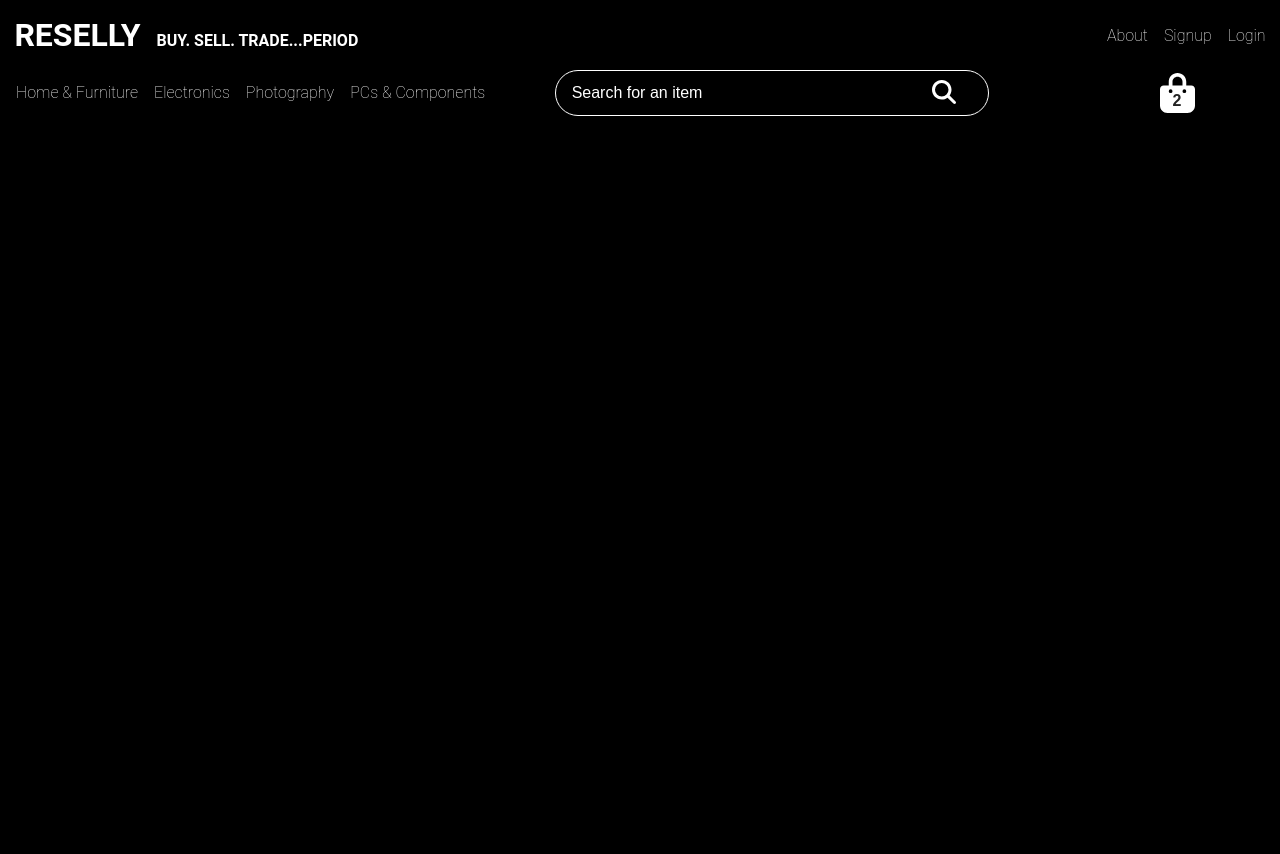
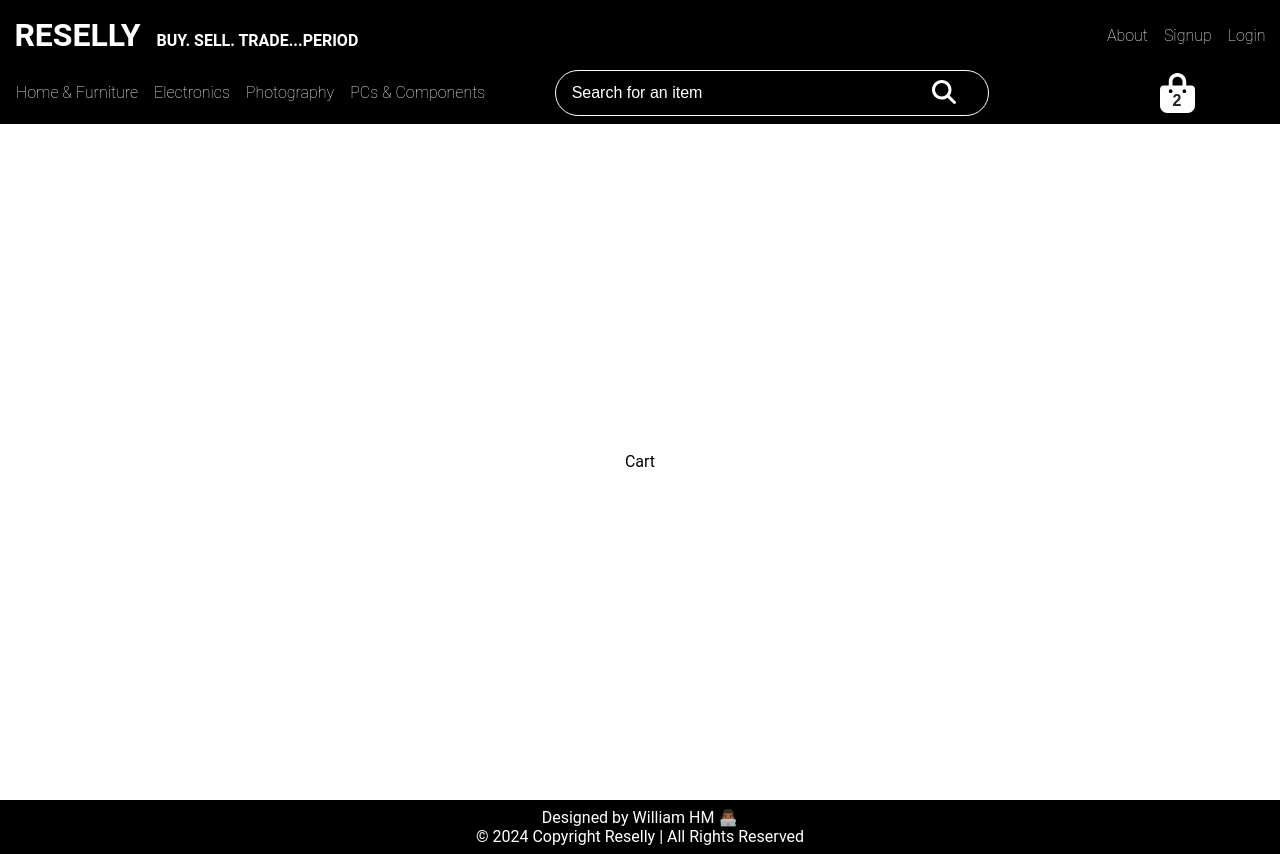
Before and after one commit to WillMoody27/reselly-ecommerce, a React (Create React App) app: page /cart in a window 1280 px wide. Before the commit the page ends 800 px from the top, so only its background shows below. Built offline with nearby package versions, Linux system fonts and the light colour scheme.

Commit message:
Updated Components

```diff
--- a/src/App.js
+++ b/src/App.js
@@ -6,7 +6,8 @@ import "./styles/Main.css";
 import Layout from "./components/layout/Layout";
 import ProductDetails from "./components/layout/products/product_details/ProductDetails";
 import Navigation from "../src/components/layout/navigation/Navigation";
-import Copy from "./components/layout/copy/Copy";
+import Cart from "./components/layout/checkout/cart";
+import Footer from "./components/layout/copy/Footer";
 
 function App() {
   return (
@@ -16,9 +17,10 @@ function App() {
         <Routes>
           <Route path="/" element={<Layout />} />
           <Route path="/product/:id" element={<ProductDetails />} />
+          <Route path="/cart" element={<Cart />} />
         </Routes>
       </div>
-      <Copy />
+      <Footer />
     </Router>
   );
 }
--- /dev/null
+++ b/src/components/layout/checkout/Cart.css
@@ -0,0 +1,19 @@
+.reselly-cart {
+  display: flex;
+  flex-direction: column;
+  width: 100vw;
+  height: 100vh;
+}
+.reselly-cart__spacer {
+  height: 122.09px;
+}
+.reselly-cart__container {
+  width: 100vw;
+  background: #ffffff;
+  height: calc(100% - 122.09px);
+  display: flex;
+  align-items: center;
+  justify-content: center;
+}
+
+/*# sourceMappingURL=Cart.css.map */
--- /dev/null
+++ b/src/components/layout/checkout/cart.jsx
@@ -0,0 +1,22 @@
+import React from "react";
+import "./Cart.css";
+
+const cart = () => {
+  return (
+    <div
+      className="reselly-cart"
+      style={{
+        display: "flex",
+        justifyContent: "center",
+        alignItems: "center",
+      }}
+    >
+      <div className="reselly-cart__spacer"></div>
+      <div className="reselly-cart__container">
+        <p>Cart</p>
+      </div>
+    </div>
+  );
+};
+
+export default cart;
--- a/src/components/layout/copy/Copy.jsx
+++ b/src/components/layout/copy/Copy.jsx
@@ -6,9 +6,9 @@ const Copy = () => {
     <>
       <p className="copy">
         <a href="https://github.com/WillMoody27">
-          <p>Made with SASS + REACTjs | Designed by William HM 👨🏾‍💻</p>
+          <p>Designed by William HM 👨🏾‍💻</p>
         </a>
-        &copy; 2024 Copyright William Hellems-Moody | All Rights Reserved
+        &copy; 2024 Copyright Reselly | All Rights Reserved
       </p>
     </>
   );
--- /dev/null
+++ b/src/components/layout/copy/Footer.jsx
@@ -0,0 +1,12 @@
+import React from "react";
+import Copy from "./Copy";
+
+const Footer = () => {
+  return (
+    <div>
+      <Copy />
+    </div>
+  );
+};
+
+export default Footer;
--- a/src/components/layout/navigation/Navigation.jsx
+++ b/src/components/layout/navigation/Navigation.jsx
@@ -72,6 +72,12 @@ const Navigation = () => {
 
           {/* Cart button */}
           <div className="bottom--content__shopping--bag">
+            <Link
+              className="shopping--bag__link"
+              to={{
+                pathname: "/cart",
+              }}
+            >
               <button className="shopping--button" type="button">
                 <span className="cart-count">2</span>
                 <FontAwesomeIcon
@@ -79,6 +85,7 @@ const Navigation = () => {
                   icon={faBagShopping}
                 />
               </button>
+            </Link>
           </div>
           {/* Cart button */}
         </div>
--- a/src/components/layout/products/product_details/ProductDetails.css
+++ b/src/components/layout/products/product_details/ProductDetails.css
@@ -9,7 +9,7 @@
 }
 .product-details__spacer {
   height: 122.09px;
-  background: green;
+  background: red !important;
 }
 .product-details__container {
   height: calc(100% - 122.09px);
@@ -84,7 +84,7 @@
 .product-details__container--left .listing--content .button-container .cart-button {
   width: 200px;
   background: none;
-  border: 2px solid #222222;
+  border: 2px solid #000000;
   margin: auto;
   padding: 0.5rem 1rem;
   border-radius: 10px;
@@ -123,30 +123,32 @@
   background: #222222;
   margin-left: 0.5rem;
 }
-.product-details__container--left .listing--content .button-container .button {
+.product-details__container--left .listing--content .button-container .buy-now--button,
+.product-details__container--left .listing--content .button-container .paypal--button {
   width: 250px;
   border: none;
   background: #222222;
   color: #ffffff;
+  text-align: center;
   margin: auto;
   padding: 0.7rem 1rem;
   border-radius: 10px;
   font-size: 1.2em;
-  font-weight: 200;
+  font-weight: 400;
   letter-spacing: 1px;
   margin-right: auto;
   transition: all 0.25s ease-in-out;
 }
-.product-details__container--left .listing--content .button-container .button:nth-child(4) {
+.product-details__container--left .listing--content .button-container .paypal--button:nth-child(4) {
   font-style: italic;
   font-weight: 600;
 }
-.product-details__container--left .listing--content .button-container .button:nth-child(4) span {
+.product-details__container--left .listing--content .button-container .paypal--button:nth-child(4) span {
   font-style: normal;
   font-size: 0.8rem;
   font-weight: 200;
 }
-.product-details__container--left .listing--content .button-container .button:hover {
+.product-details__container--left .listing--content .button-container .paypal--button:nth-child(4):hover {
   transform: scale(1.05);
 }
 .product-details__container--left .user {
@@ -182,11 +184,11 @@
   font-size: 0.9rem;
 }
 .product-details__container--left .user__wrapper .user--meta .user--details p:nth-child(2) {
-  border-left: 1.5px solid #222222;
+  border-left: 1.5px solid #000000;
   padding-left: 0.2rem;
 }
 .product-details__container--left .user__wrapper .user--meta .user--details p:nth-child(3) {
-  border-left: 1.5px solid #222222;
+  border-left: 1.5px solid #000000;
   padding-left: 0.2rem;
 }
 .product-details__container--left .user__wrapper .user--meta .view-shop--btn {
@@ -194,7 +196,7 @@
   color: #222222;
   padding: 0.5rem 1rem;
   border-radius: 10px;
-  border: 2px solid #222222;
+  border: 2px solid #000000;
   font-size: 1.2em;
   font-weight: 200;
   letter-spacing: 1px;
@@ -234,7 +236,7 @@
   margin-top: 2rem;
 }
 .product-details__container--right .product--meta__text, .product-details__container--right .product--meta__category {
-  background: red;
+  text-transform: capitalize;
   display: flex;
   gap: 1rem;
   margin: 0.5rem 0;
--- a/src/components/layout/products/product_details/ProductDetails.jsx
+++ b/src/components/layout/products/product_details/ProductDetails.jsx
@@ -1,11 +1,11 @@
 import React, { useEffect } from "react";
 import { useLocation, Link } from "react-router-dom";
 import SectionComponent from "../product/SectionProducts";
+// Import sections from products.js
 import { sections } from "../../../../js/products";
-
+import ItemDetails from "./item_details/ItemDetails";
 // CSS
 import "./ProductDetails.css";
-import ItemDetails from "./item_details/ItemDetails";
 
 const ProductDetails = () => {
   const location = useLocation();
@@ -83,13 +83,30 @@ const ProductDetails = () => {
             </div>
             <div className="button-container">
               <button className="cart-button">Add to Cart</button>
-              <button className="button">Buy Now</button>
+              {/* <button className="button">Buy Now</button> */}
+              <Link
+                className="buy-now--button"
+                to={{
+                  pathname: "/cart",
+                }}
+              >
+                Buy Now
+              </Link>
+
               <div className="checkout--divider-or">
                 <p>or</p>
               </div>
-              <button className="button">
+              {/* <button className="paypal--button">
                 PayPal <span>Checkout</span>
-              </button>
+              </button> */}
+              <Link
+                className="paypal--button"
+                to={{
+                  pathname: "/cart",
+                }}
+              >
+                PayPal <span>Checkout</span>
+              </Link>
             </div>
             <p className="legal--content">
               *By continuing to checkout, you agree to the RESELL’s{" "}
@@ -139,10 +156,12 @@ const ProductDetails = () => {
           <img className="product--image" src={imageUrl} alt="" />
           <div className="product--meta">
             <h3>Item Details</h3>
+            {/* Item Listing Details */}
             <ItemDetails
               className="product--meta__text"
               details={product.details}
             />
+            {/* Item Listing Details */}
             <div className="product--meta__category">
               <span>Category</span>
               <div className="product--meta__category__inner--tags">
--- /dev/null
+++ b/src/scss/layout/Cart.scss
@@ -0,0 +1,24 @@
+@import "../variables/colors";
+
+$view-width: 100vw;
+$view-height: 100vh;
+
+.reselly-cart {
+  display: flex;
+  flex-direction: column;
+  width: $view-width;
+  height: $view-height;
+
+  // Make Component
+  &__spacer {
+    height: 122.09px;
+  }
+  &__container {
+    width: $view-width;
+    background: $white-color;
+    height: calc(100% - 122.09px);
+    display: flex;
+    align-items: center;
+    justify-content: center;
+  }
+}
```
Also changed, not shown: src/scss/layout/Navigation.scss (+1 -13 lines), src/scss/layout/ProductDetails.scss (+20 -26 lines), src/scss/mixins/_mixins.scss (+12 -0 lines), 2 other files (tests, documents, lock files or other folders). Lines whose indentation alone changed are shown as unchanged.
